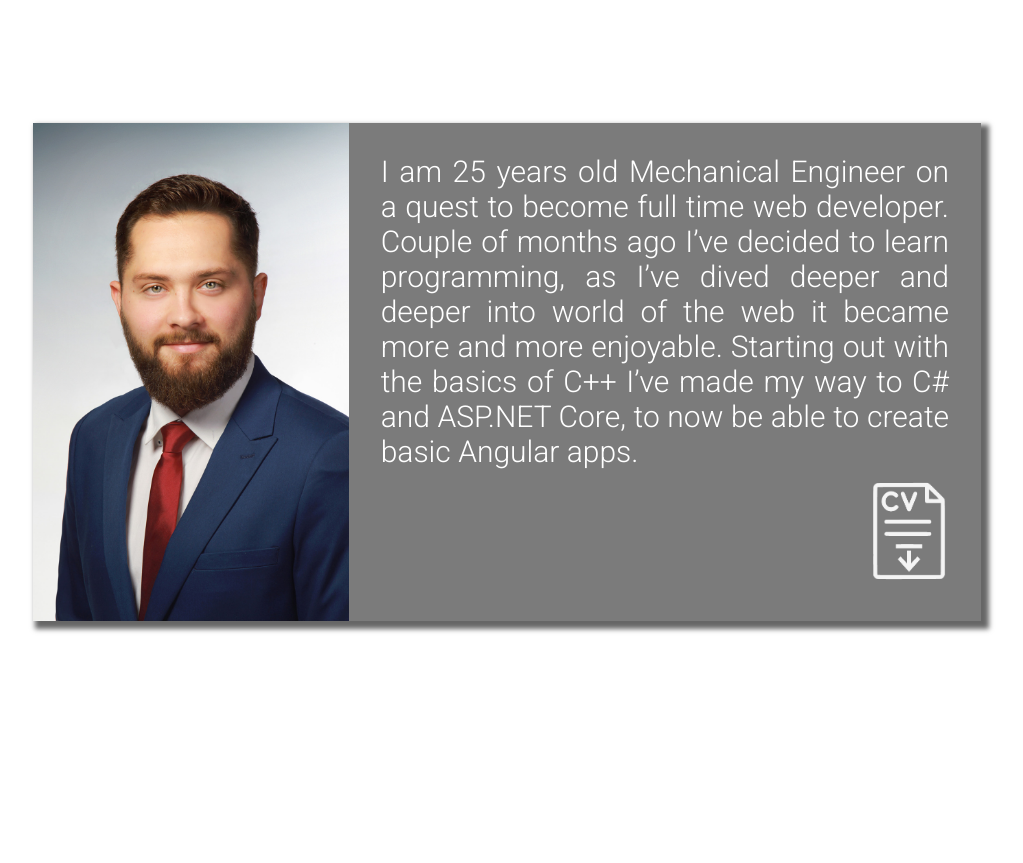
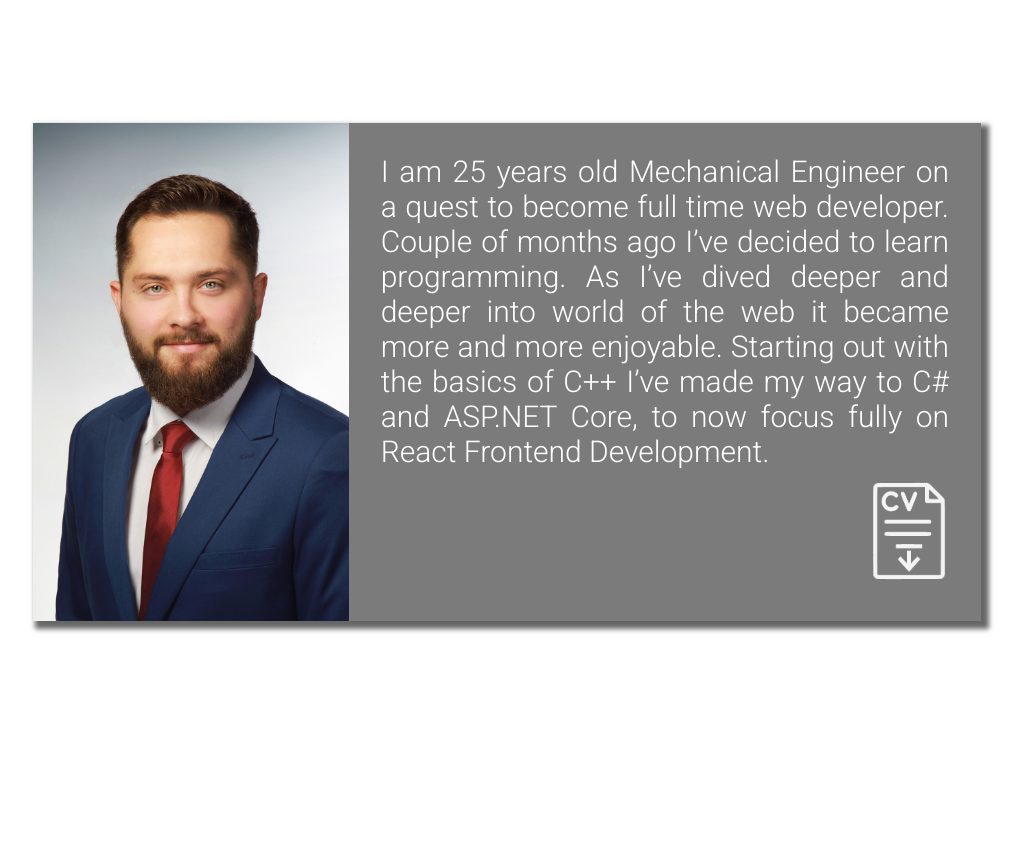
Before and after one commit to kohan14/Portfolio-App-Frontend, an Angular app: page /about in a window 1280 px wide. Shown: the part 1020-1883 px from the top of the page, without its empty margins (133-1156 px from the left). Built offline with nearby package versions, Linux system fonts and the light colour scheme; a web font is replaced by a local one.

Commit message:
Changed about info

```diff
--- a/src/app/about/about.component.html
+++ b/src/app/about/about.component.html
@@ -2,7 +2,7 @@
 <section class="background-1">
     <section data-aos="fade-right" class="about-container">
         <div class="profile-picture"></div>
-        <div class="about-text">I am 25 years old Mechanical Engineer on a quest to become full time web developer. Couple of months ago I’ve decided to learn programming, as I’ve dived deeper and deeper into world of the web it became more and more enjoyable. Starting out with the basics of C++ I’ve made my way to C# and ASP.NET Core, to now be able to create basic Angular apps.
+        <div class="about-text">I am 25 years old Mechanical Engineer on a quest to become full time web developer. Couple of months ago I’ve decided to learn programming. As I’ve dived deeper and deeper into world of the web it became more and more enjoyable. Starting out with the basics of C++ I’ve made my way to C# and ASP.NET Core, to now focus fully on React Frontend Development.
             <div (click)="downloadCv()" class="cv-icon"><img src="../../assets/Cv-icon.png"></div>
         </div>
     </section>
```
